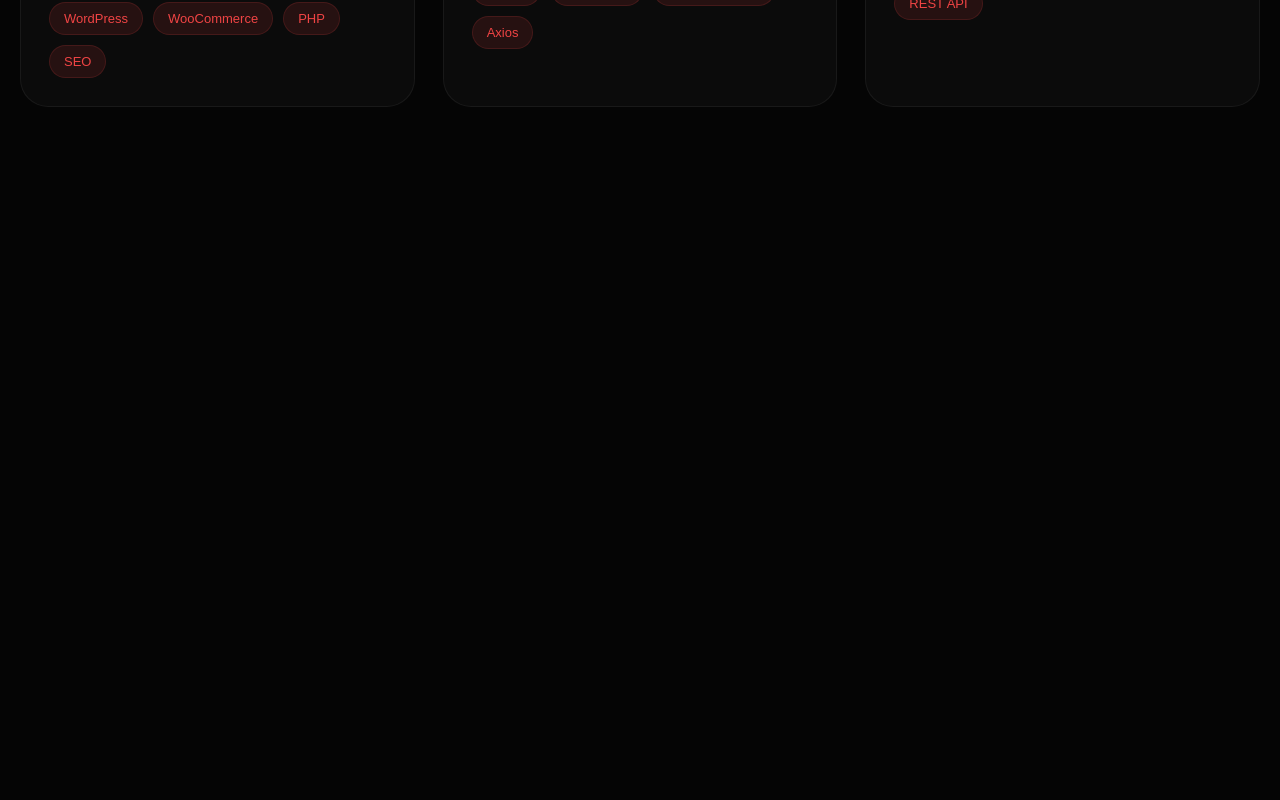
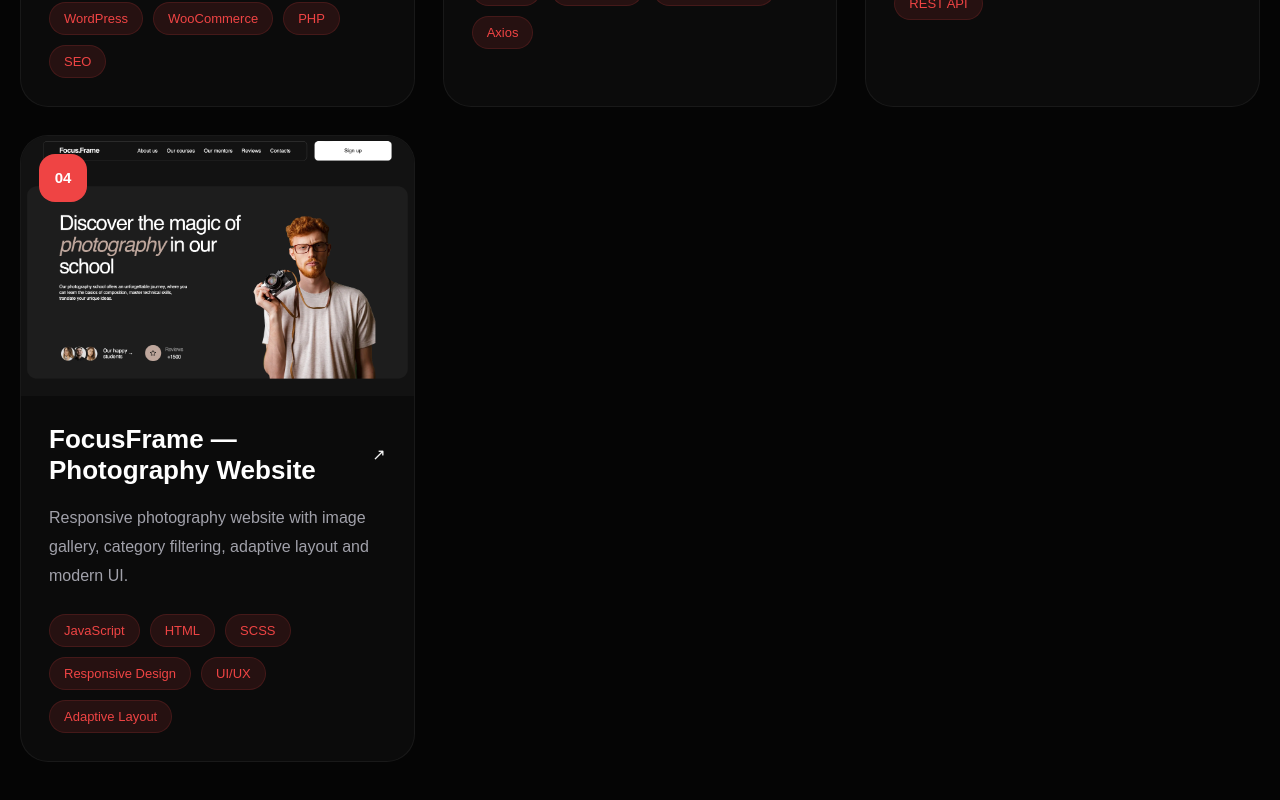
Before and after one commit to olenakolesnik/my-portfolio, a Next.js app: page /projects in a window 1280 px wide. Shown: the part 726-1526 px from the top of the page. Before the commit the page ends 923 px from the top, so only its background shows below. Built offline with nearby package versions, Linux system fonts and the light colour scheme.

Commit message:
add project

```diff
--- a/app/projects/page.tsx
+++ b/app/projects/page.tsx
@@ -28,6 +28,15 @@ const showcaseProjects = [
     image: "/images/project-store.png",
     tags: ["JavaScript", "HTML", "SCSS", "REST API"],
     link: "https://olenakolesnik.github.io/onlineStore/index.html",
+  },
+  {
+    id: "04",
+    title: "FocusFrame — Photography Website",
+    description:
+      "Responsive photography website with image gallery, category filtering, adaptive layout and modern UI.",
+    image: "/images/project-photograph.png",
+    tags: ["JavaScript", "HTML", "SCSS", "Responsive Design", "UI/UX", "Adaptive Layout"],
+    link: "https://olenakolesnik.github.io/FocusFrame/",
   },
 ];
 
```
Also changed, not shown: public/images/project-photograph.png (added).
